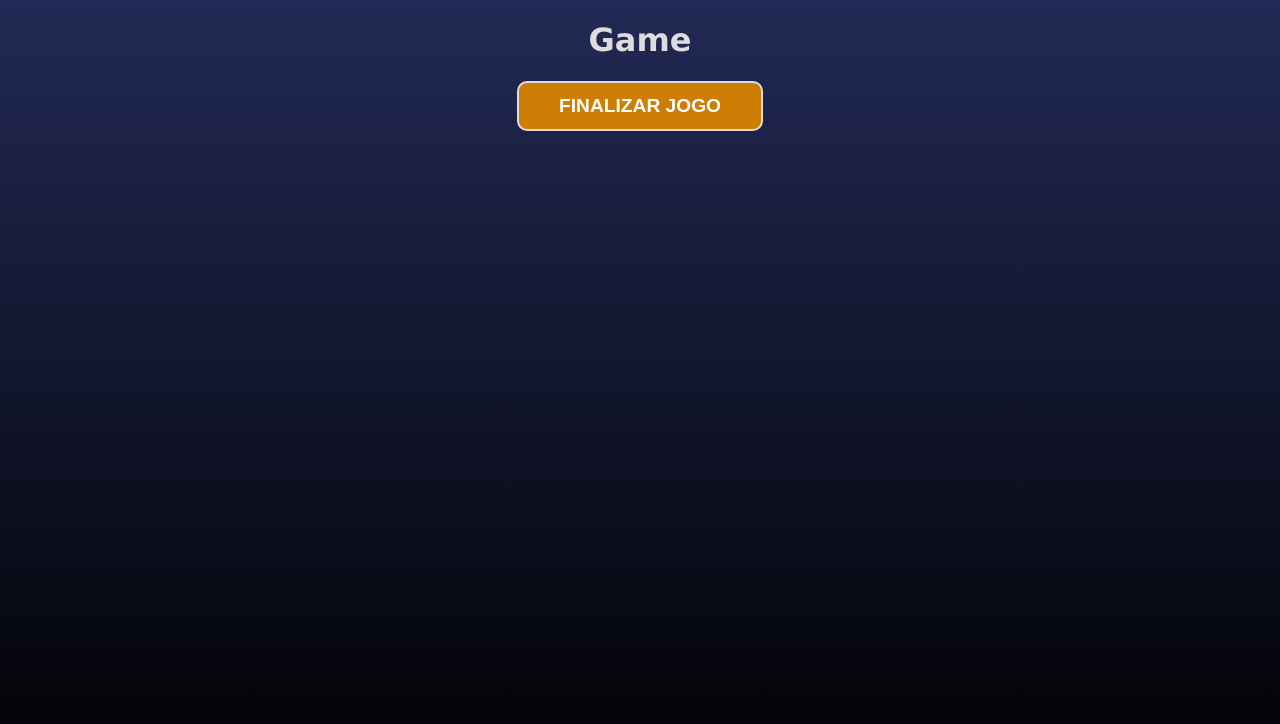
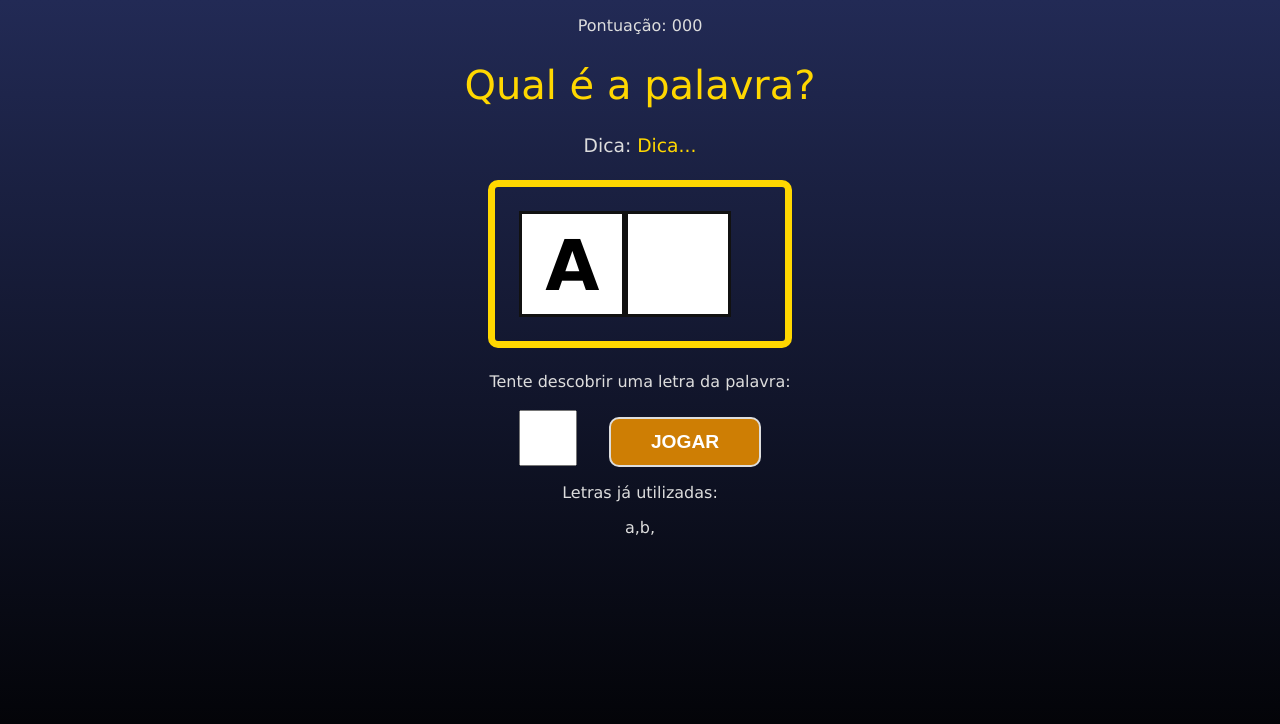
Before and after one commit to WeltonAM/React_HoraDeCodar, a React (Create React App) app in the folder 05_secretword/: page / in a window 1280 px wide. Both pictures are taken after a click on the button "COMEÇAR O JOGO". Shown: the top 724 px of the page. Built offline with nearby package versions, Linux system fonts and the light colour scheme.

Commit message:
Game screen style

```diff
--- a/05_secretword/src/components/Game.css
+++ b/05_secretword/src/components/Game.css
@@ -0,0 +1,57 @@
+.game h1{
+    font-size: 2.5em;
+    font-weight: 100;
+    color: gold;
+}
+
+.points span{
+    font-weight: 100;
+}
+
+.tip{
+    font-weight: 100;
+}
+
+.tip span {
+    font-weight: 100;
+    color: gold;
+}
+
+.wordContainer{
+    margin: 1.5em;
+    padding: 1.5em;
+    border: 7px solid gold;
+    border-radius: 10px;
+
+    display: flex;
+}
+
+.letter, .blankSquare{
+    font-size: 70px;
+    line-height: 1.5;
+    border: 3px solid #111;
+    height: 100px;
+    width: 100px;
+    text-decoration: uppercase;
+    background-color: #fff;
+    color: #000;
+    font-weight: bold;
+}
+
+.letterContainer p{
+    margin-bottom: 1.2em;
+}
+
+.letterContainer form{
+    display: flex;
+    align-items: center;
+    justify-content: center;
+}
+
+.letterContainer input{
+    height: 50px;
+    width: 50px;
+    font-size: 2em;
+    text-align: center;
+    margin-right: 1em;
+}
--- a/05_secretword/src/components/Game.js
+++ b/05_secretword/src/components/Game.js
@@ -1,12 +1,38 @@
 import './Game.css'
 
-const Game = ({verifyLetter}) => {
-  return (
-    <div>
-        <h1>Game</h1>
-        <button onClick={verifyLetter}>Finalizar Jogo</button>
-    </div>
-  )
+const Game = ({ verifyLetter }) => {
+    return (
+        <div className='game'>
+
+            <p className='points'>
+                <span>Pontuação: 000</span>
+            </p>
+
+            <h1>Qual é a palavra?</h1>
+
+            <h3 className='tip'>
+                Dica: <span>Dica...</span>
+            </h3>
+
+            <div className='wordContainer'>
+                <span className='letter'>A</span>
+                <span className='blankSquare'></span>
+            </div>
+
+            <div className='letterContainer'>
+                <p>Tente descobrir uma letra da palavra:</p>
+                <input type="text" name="letter" maxLength="1" required />
+                <button type="">Jogar</button>
+            </div>
+
+            <div className='wrongLettersContainer'>
+                <p>Letras já utilizadas:</p>
+                <span>a,</span>
+                <span>b,</span>
+            </div>
+
+        </div>
+    )
 }
 
 export default Game
```
